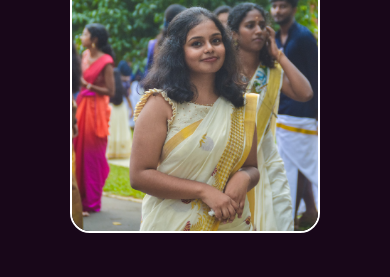
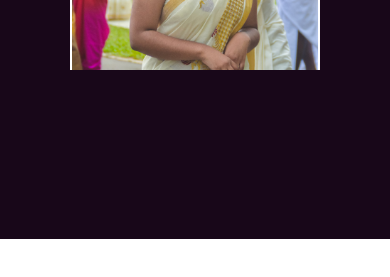
Before and after one commit to IEEE-SB-MITS/Pegasus, a React (Create React App) app: page / in a window 390 px wide. Shown: the part 3306-3583 px from the top of the page. After the commit the page ends 3545 px from the top, so only its background shows below. Built offline with nearby package versions, Linux system fonts and the light colour scheme.

Commit message:
Final pro max ULTRA2

```diff
--- a/src/pages/expo/expo.js
+++ b/src/pages/expo/expo.js
@@ -110,7 +110,7 @@ const Expo = () => {
         </div>
       </section> */}
       <section
-        className={`md:h-screen lg:h-screen h-[230vh] ${styles.expoColor} overflow-hidden`}
+        className={`md:h-screen lg:h-screen h-[200vh] ${styles.expoColor} overflow-hidden`}
         id="section5"
       >
         <div className="w-full flex flex-col justify-center items-center md:pt-10">
@@ -226,6 +226,7 @@ const Expo = () => {
           </div>
         </div>
       </section>
+      <section className={`h-[20vh] w-full ${styles.expoColor}`}   ></section>
     </div>
   );
 };
```
